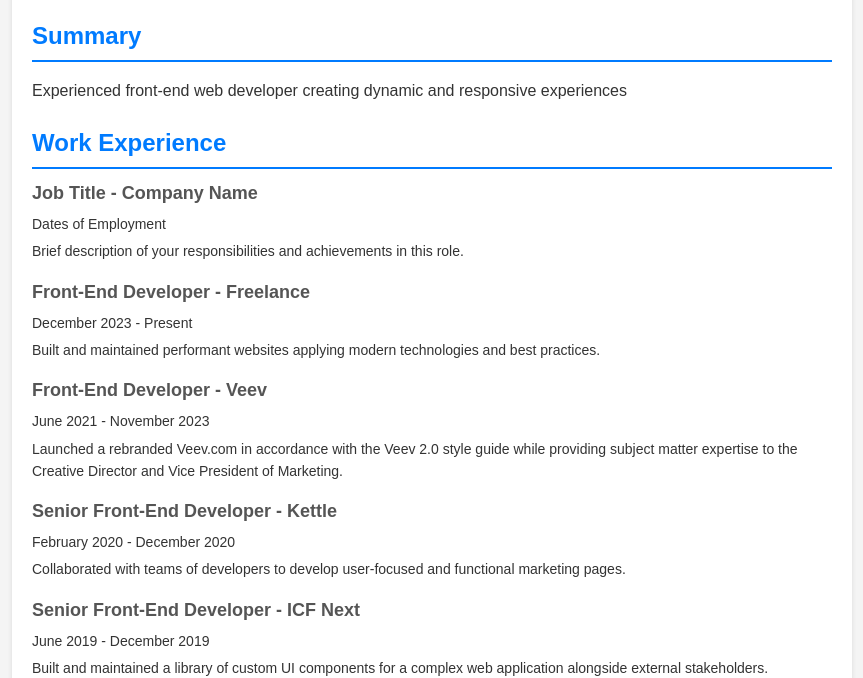
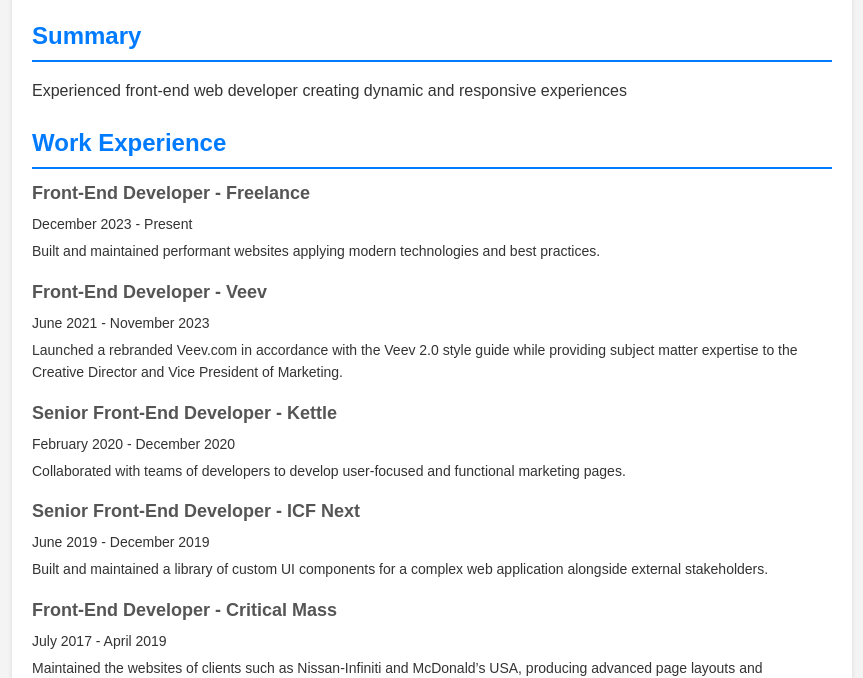
Before and after one commit to miramontron/miramontron.github.io, a plain HTML site: page index.html in a window 1280 px wide. Shown: the part 124-802 px from the top of the page, without its empty margins (208-1071 px from the left). Drawn offline with Linux system fonts and the light colour scheme.

Commit message:
removes extra section

```diff
--- a/index.html
+++ b/index.html
@@ -97,14 +97,6 @@
             <section class="section">
                 <h2>Work Experience</h2>
                 <div class="item">
-                    <h3>Job Title - Company Name</h3>
-                    <p>Dates of Employment</p>
-                    <p>
-                        Brief description of your responsibilities and
-                        achievements in this role.
-                    </p>
-                </div>
-                <div class="item">
                     <h3>Front-End Developer - Freelance</h3>
                     <p>December 2023 - Present</p>
                     <p>
```
